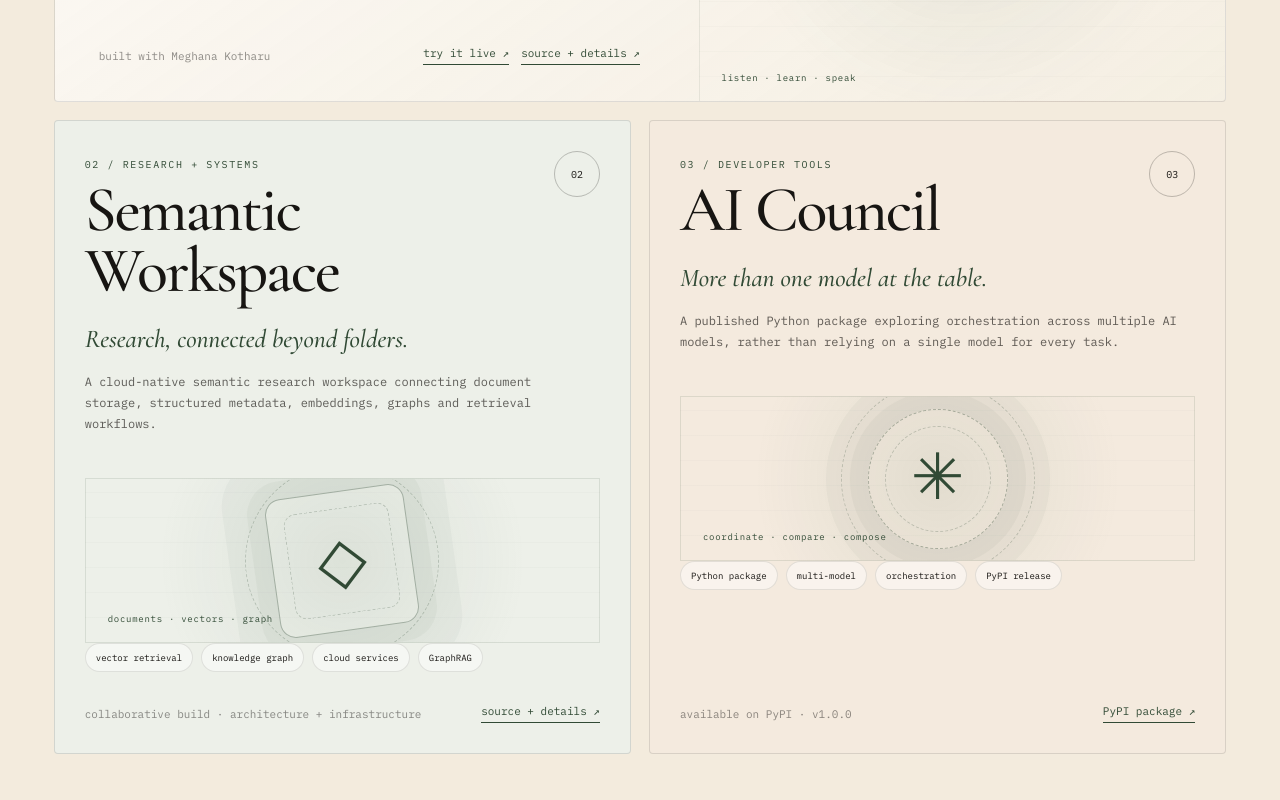
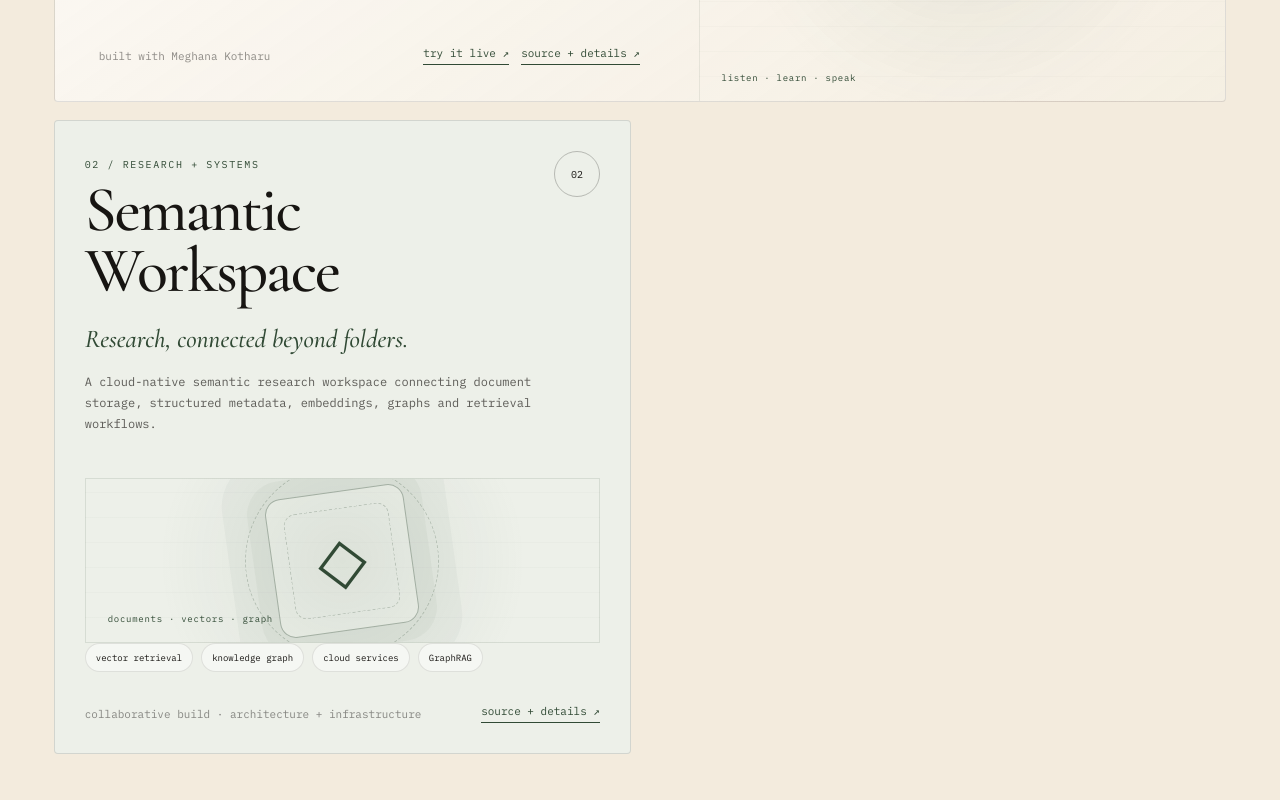
Before and after one commit to Mrudula-itsjuzme/portfolio-site, a React (Vite) app: page / in a window 1280 px wide. Shown: the part 5260-6060 px from the top of the page. Built offline with nearby package versions, Linux system fonts and the light colour scheme.

Commit message:
Remove AI Council from featured products

```diff
--- a/src/data/lab.js
+++ b/src/data/lab.js
@@ -249,18 +249,6 @@ export const productProjects = [
     meta: "collaborative build · architecture + infrastructure",
     variant: "workspace",
     visual: "nodes",
-  },
-  {
-    name: "AI Council",
-    category: "03 / DEVELOPER TOOLS",
-    headline: "More than one model at the table.",
-    href: "https://pypi.org/project/ai-council-orchestrator/1.0.0/",
-    demo: "https://pypi.org/project/ai-council-orchestrator/1.0.0/",
-    note: "A published Python package exploring orchestration across multiple AI models, rather than relying on a single model for every task.",
-    proofLines: ["Python package", "multi-model", "orchestration", "PyPI release"],
-    meta: "available on PyPI · v1.0.0",
-    variant: "council",
-    visual: "orbit",
   },
 ];
 
```
